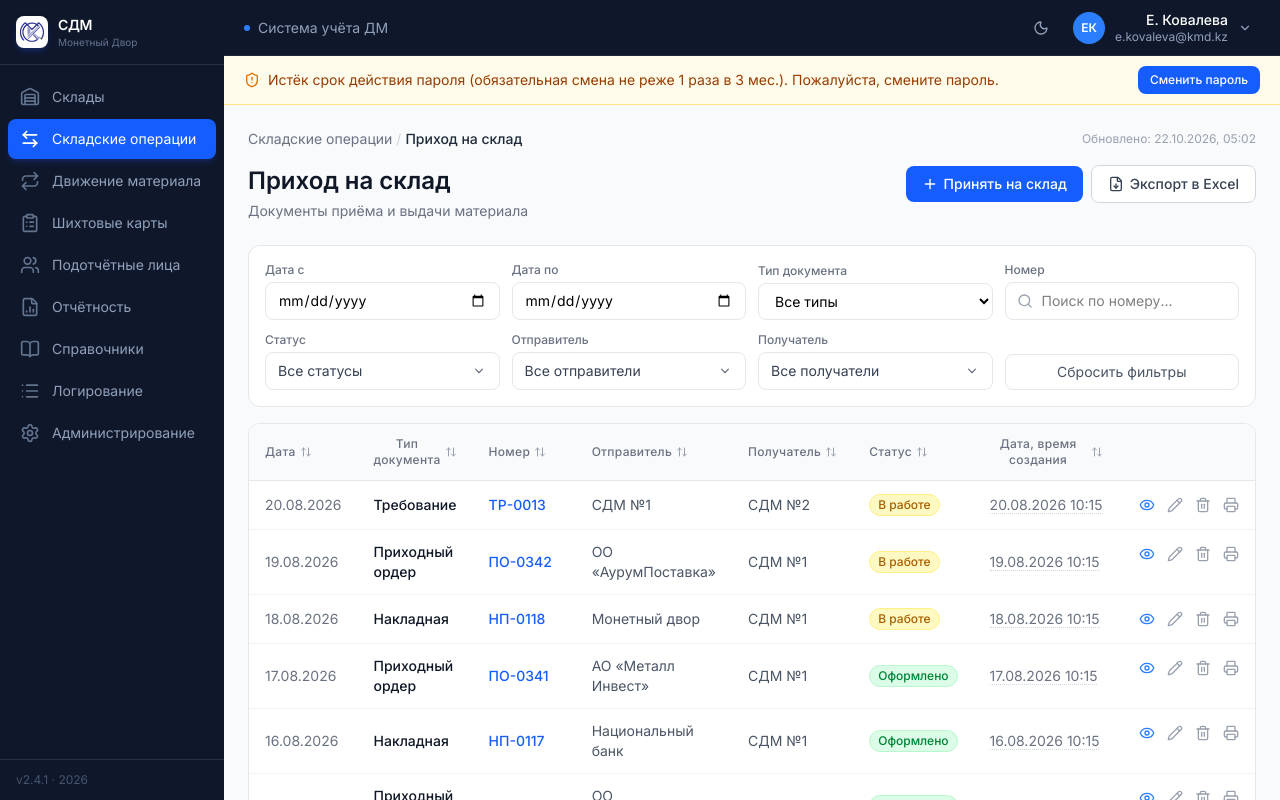
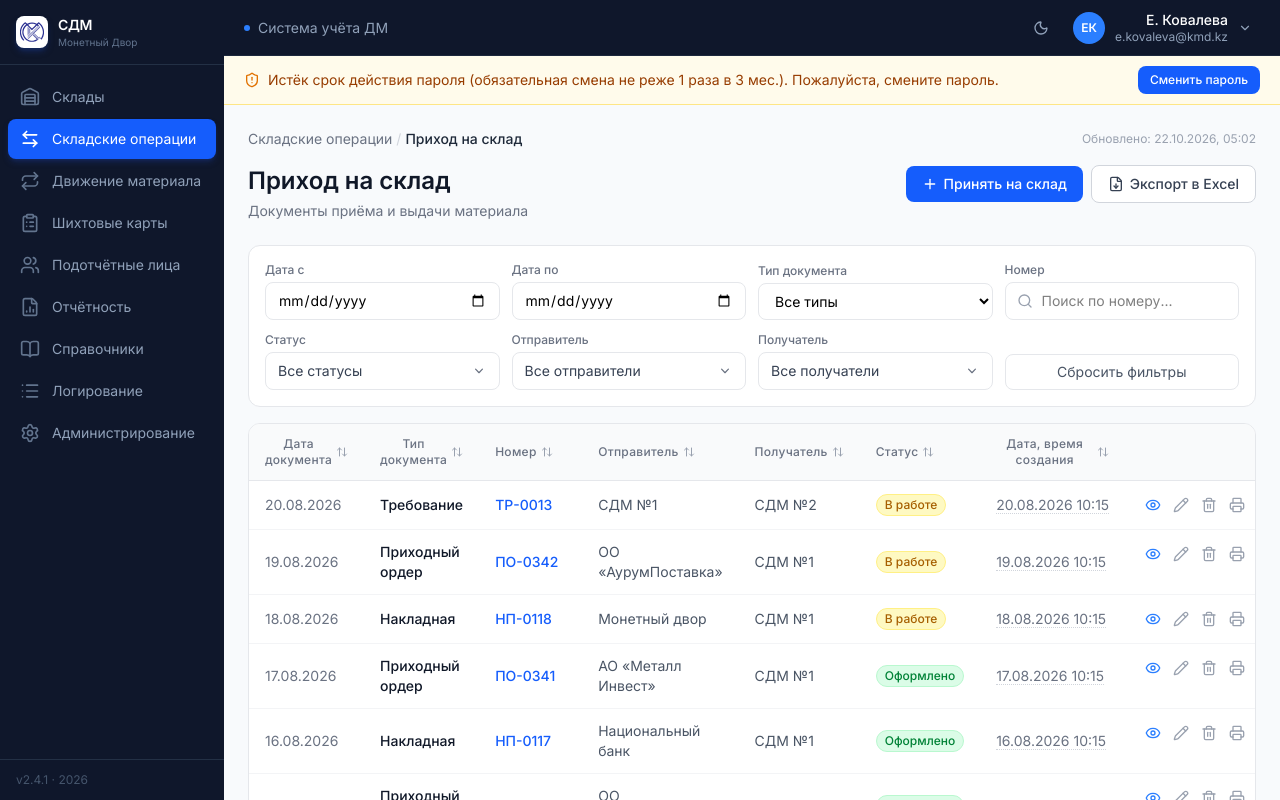
Before and after one commit to remstorlab/kmd, a React (Vite) app: page /skladskie-operacii/prihod in a window 1280 px wide. Built offline with nearby package versions, Linux system fonts and the light colour scheme; the HTML template or start-up script is replaced by a standard one.

Commit message:
date column

```diff
--- a/src/components/PrihodDocModal.tsx
+++ b/src/components/PrihodDocModal.tsx
@@ -233,7 +233,7 @@ function PrihodForm({ onClose, onSave, doc, readOnly = false, docType, typeSelec
         <div className="grid grid-cols-4 gap-4 mb-5">
           {typeSelect}
           <Field label="Номер" required={!ro}><Input value={head.number} onChange={h("number")} disabled={ro} /></Field>
-          <Field label="Дата" required={!ro}><Input value={head.date} onChange={h("date")} disabled={ro} /></Field>
+          <Field label="Дата документа" required={!ro}><Input value={head.date} onChange={h("date")} disabled={ro} /></Field>
           <Field label="Отправитель" required={!ro}><Select value={head.otpravitel} options={Array.from(new Set([head.otpravitel, ...ORGS]))} onChange={h("otpravitel")} disabled={ro} /></Field>
           {poluchatelSelect("Получатель")}
           <Field label="№ счёт-фактуры"><Input value={head.schetFaktura} onChange={h("schetFaktura")} disabled={ro} /></Field>
@@ -259,7 +259,7 @@ function PrihodForm({ onClose, onSave, doc, readOnly = false, docType, typeSelec
         <div className="grid grid-cols-4 gap-4 mb-5">
           {typeSelect}
           <Field label="Номер" required={!ro}><Input value={isAkt ? head.aktNumber : head.nakladNumber} onChange={h(isAkt ? "aktNumber" : "nakladNumber")} disabled={ro} /></Field>
-          <Field label="Дата" required={!ro}><Input value={head.nakladDate} onChange={h("nakladDate")} disabled={ro} /></Field>
+          <Field label="Дата документа" required={!ro}><Input value={head.nakladDate} onChange={h("nakladDate")} disabled={ro} /></Field>
           <Field label="Отправитель" required={!ro}><Select value={head.zakazchik} options={Array.from(new Set([head.zakazchik, ...ORGS]))} onChange={h("zakazchik")} disabled={ro} /></Field>
           {poluchatelSelect("Получатель")}
           <Field label="Сотрудник склада-получателя" required={!ro} full><Select value={head.sotrudnik} options={Array.from(new Set([head.sotrudnik, ...spravValues("Подотчётные сотрудники")]))} onChange={h("sotrudnik")} disabled={ro} /></Field>
--- a/src/components/TrebovanieDocModal.tsx
+++ b/src/components/TrebovanieDocModal.tsx
@@ -208,7 +208,7 @@ export default function TrebovanieDocModal({ onClose, onSave, doc, readOnly = fa
       <div className="grid grid-cols-4 gap-4 mb-5">
         {typeSelect}
         <Field label="Номер" required={!ro}><Input value={head.number} onChange={h("number")} disabled={ro} /></Field>
-        <Field label="Дата" required={!ro}><Input value={head.date} onChange={h("date")} disabled={ro} /></Field>
+        <Field label="Дата документа" required={!ro}><Input value={head.date} onChange={h("date")} disabled={ro} /></Field>
         <Field label="Заказчик" required={!ro}>
           {lockZakazchik
             ? <Input value={zakazchik} disabled />
--- a/src/components/VydachaDocModal.tsx
+++ b/src/components/VydachaDocModal.tsx
@@ -215,7 +215,7 @@ export default function VydachaDocModal({ onClose, onSave, doc, readOnly = false
           />
         </Field>
         <Field label="Номер" required={!ro}><Input value={head.number} onChange={h("number")} disabled={ro} /></Field>
-        <Field label="Дата" required={!ro}><Input value={head.date} onChange={h("date")} disabled={ro} /></Field>
+        <Field label="Дата документа" required={!ro}><Input value={head.date} onChange={h("date")} disabled={ro} /></Field>
         <Field label="Отправитель" required={!ro}><Input value={MAIN_SKLAD} disabled /></Field>
         <Field label="Получатель" required={!ro}><Select value={head.receiver} options={receivers} onChange={h("receiver")} disabled={ro} /></Field>
         <Field label="Доверенность получателя"><Input value={head.doverennost} onChange={h("doverennost")} placeholder="№ и дата доверенности" disabled={ro} /></Field>
--- a/src/pages/DvizhenieMateriаla.tsx
+++ b/src/pages/DvizhenieMateriаla.tsx
@@ -867,7 +867,7 @@ function operationHtml(o: Operation, spisano: number) {
     ["Вид операции", o.vid],
     ["Наименование изделия", o.description],
     ["Тип документа", o.docType],
-    ["Дата операции", o.date],
+    ["Дата документа", o.date],
     ["Заказчик", o.zakazchik],
     ["Подотчётное лицо", o.responsible],
     ...(o.vid === "Плавка" ? [["Номер плавки", o.plavkaNo] as [string, string | undefined]] : []),
@@ -1367,7 +1367,7 @@ function OperModal({ op, onClose, onSave, readOnly = false }: { op?: Operation |
         <Field label="Наименование изделия" full><Input value={description} onChange={setDescription} placeholder="Краткое описание операции" disabled={headRo} /></Field>
         <Field label="Тип документа" required={!headRo}><Select value={head.docType} options={docTypeOptions} onChange={v => setHead(h => ({ ...h, docType: v }))} disabled={headRo || !!fixedDocType} /></Field>
         <Field label="Номер документа"><Input value={head.document} disabled /></Field>
-        <Field label="Дата операции" required={!headRo}><Input value={head.date} onChange={v => setHead(h => ({ ...h, date: v }))} disabled={headRo} /></Field>
+        <Field label="Дата документа" required={!headRo}><Input value={head.date} onChange={v => setHead(h => ({ ...h, date: v }))} disabled={headRo} /></Field>
         <Field label="Заказчик"><Select value={head.zakazchik} options={withBlank(["Монетный двор"])} onChange={v => setHead(h => ({ ...h, zakazchik: v }))} disabled={headRo} /></Field>
         <Field label="Подотчётное лицо" required={!headRo} full><Select value={head.responsible} options={withBlank(["Нурланов Асхат Бекович", "Петров Сергей Владимирович", "Иванова Мария Сергеевна"])} onChange={v => setHead(h => ({ ...h, responsible: v }))} disabled={headRo} /></Field>
         {vid === "Плавка" && (
@@ -1654,7 +1654,7 @@ export function DvizhenieMateriаla() {
         <table className="w-full text-sm">
           <thead>
             <tr className="bg-gray-50 border-b border-gray-200">
-              <SortTh sortKey="date" sort={sort} onSort={toggleSort}>Дата</SortTh>
+              <SortTh sortKey="date" sort={sort} onSort={toggleSort}>Дата документа</SortTh>
               <SortTh sortKey="type" sort={sort} onSort={toggleSort}>Тип</SortTh>
               <SortTh sortKey="vid" sort={sort} onSort={toggleSort}>Вид операции</SortTh>
               <SortTh sortKey="description" sort={sort} onSort={toggleSort}>Наименование изделия</SortTh>
--- a/src/pages/ShihtovyeKarty.tsx
+++ b/src/pages/ShihtovyeKarty.tsx
@@ -67,6 +67,8 @@ function ShihtaConstructor({ karta, onClose, onSave, readOnly = false }: { karta
   const [name, setName] = useState(karta?.name || "");
   const [plavkaNo, setPlavkaNo] = useState(karta?.plavkaNo || "");
   const [oborotNo, setOborotNo] = useState("О-2026-001");
+  // Дата документа — задаётся вручную, по умолчанию сегодняшняя
+  const [docDate, setDocDate] = useState(karta?.date || new Date().toLocaleDateString("ru-RU"));
   const [naznachenie, setNaznachenie] = useState("Слитки для реализации");
   const [osnovanie, setOsnovanie] = useState(`Приказ №234-П от ${new Date().toLocaleDateString("ru-RU")}`);
   const [files, setFiles] = useState<File[]>(() => karta?.files ?? []);
@@ -179,13 +181,14 @@ function ShihtaConstructor({ karta, onClose, onSave, readOnly = false }: { karta
       ...karta,
       name: name || karta.name,
       plavkaNo: plavkaNo || karta.plavkaNo,
+      date: docDate.trim() || karta.date,
       materials: mats,
       files,
       status,
       ...(oformit ? { vydannyePozicii: undefined } : {}),
     } : {
       id: `sk-${Date.now()}`,
-      date: new Date().toLocaleDateString("ru-RU"),
+      date: docDate.trim() || new Date().toLocaleDateString("ru-RU"),
       name: name || "Новая шихтовая карта",
       plavkaNo: plavkaNo || `П-2026-${Math.floor(Math.random() * 9000 + 1000)}`,
       status,
@@ -229,6 +232,7 @@ function ShihtaConstructor({ karta, onClose, onSave, readOnly = false }: { karta
       <div className="grid grid-cols-4 gap-4 mb-5">
         <Field label="Наименование" required={!ro} full><Input value={name} onChange={setName} placeholder="Наименование шихты" disabled={ro} /></Field>
         <Field label="Номер плавки" required={!ro}><Input value={plavkaNo} onChange={setPlavkaNo} placeholder="П-2026-XXXX" disabled={ro} /></Field>
+        <Field label="Дата документа" required={!ro}><Input value={docDate} onChange={setDocDate} placeholder="дд.мм.гггг" disabled={ro} /></Field>
         <Field label="Номер оборота"><Input value={oborotNo} onChange={setOborotNo} disabled={ro} /></Field>
         <Field label="Назначение слитков" required={!ro}><Select value={naznachenie} options={["Слитки для реализации", "Производство ГП"]} onChange={setNaznachenie} disabled={ro} /></Field>
         <Field label="Основание" full><Input value={osnovanie} onChange={setOsnovanie} disabled={ro} /></Field>
@@ -457,7 +461,7 @@ export function ShihtovyeKarty() {
         <table className="w-full text-sm">
           <thead>
             <tr className="bg-gray-50 border-b border-gray-200">
-              <SortTh sortKey="date" sort={sort} onSort={toggleSort}>Дата</SortTh>
+              <SortTh sortKey="date" sort={sort} onSort={toggleSort}>Дата документа</SortTh>
               <SortTh sortKey="name" sort={sort} onSort={toggleSort}>Наименование</SortTh>
               <SortTh sortKey="plavkaNo" sort={sort} onSort={toggleSort}>№ плавки</SortTh>
               <SortTh sortKey="status" sort={sort} onSort={toggleSort}>Статус</SortTh>
--- a/src/pages/SkladskieOper.tsx
+++ b/src/pages/SkladskieOper.tsx
@@ -173,7 +173,7 @@ function DocList({
         <table className="w-full text-sm">
           <thead>
             <tr className="bg-gray-50 border-b border-gray-200">
-              <SortTh sortKey="date" sort={sort} onSort={toggleSort}>Дата</SortTh>
+              <SortTh sortKey="date" sort={sort} onSort={toggleSort}>Дата документа</SortTh>
               <SortTh sortKey="type" sort={sort} onSort={toggleSort}>Тип документа</SortTh>
               <SortTh sortKey="number" sort={sort} onSort={toggleSort}>Номер</SortTh>
               <SortTh sortKey="sender" sort={sort} onSort={toggleSort}>Отправитель</SortTh>
@@ -289,7 +289,7 @@ export function VydachaList() {
         <table className="w-full text-sm">
           <thead>
             <tr className="bg-gray-50 border-b border-gray-200">
-              <SortTh sortKey="date" sort={sort} onSort={toggleSort}>Дата</SortTh>
+              <SortTh sortKey="date" sort={sort} onSort={toggleSort}>Дата документа</SortTh>
               <SortTh sortKey="type" sort={sort} onSort={toggleSort}>Тип документа</SortTh>
               <SortTh sortKey="number" sort={sort} onSort={toggleSort}>Номер</SortTh>
               <SortTh sortKey="sender" sort={sort} onSort={toggleSort}>Отправитель</SortTh>
```
